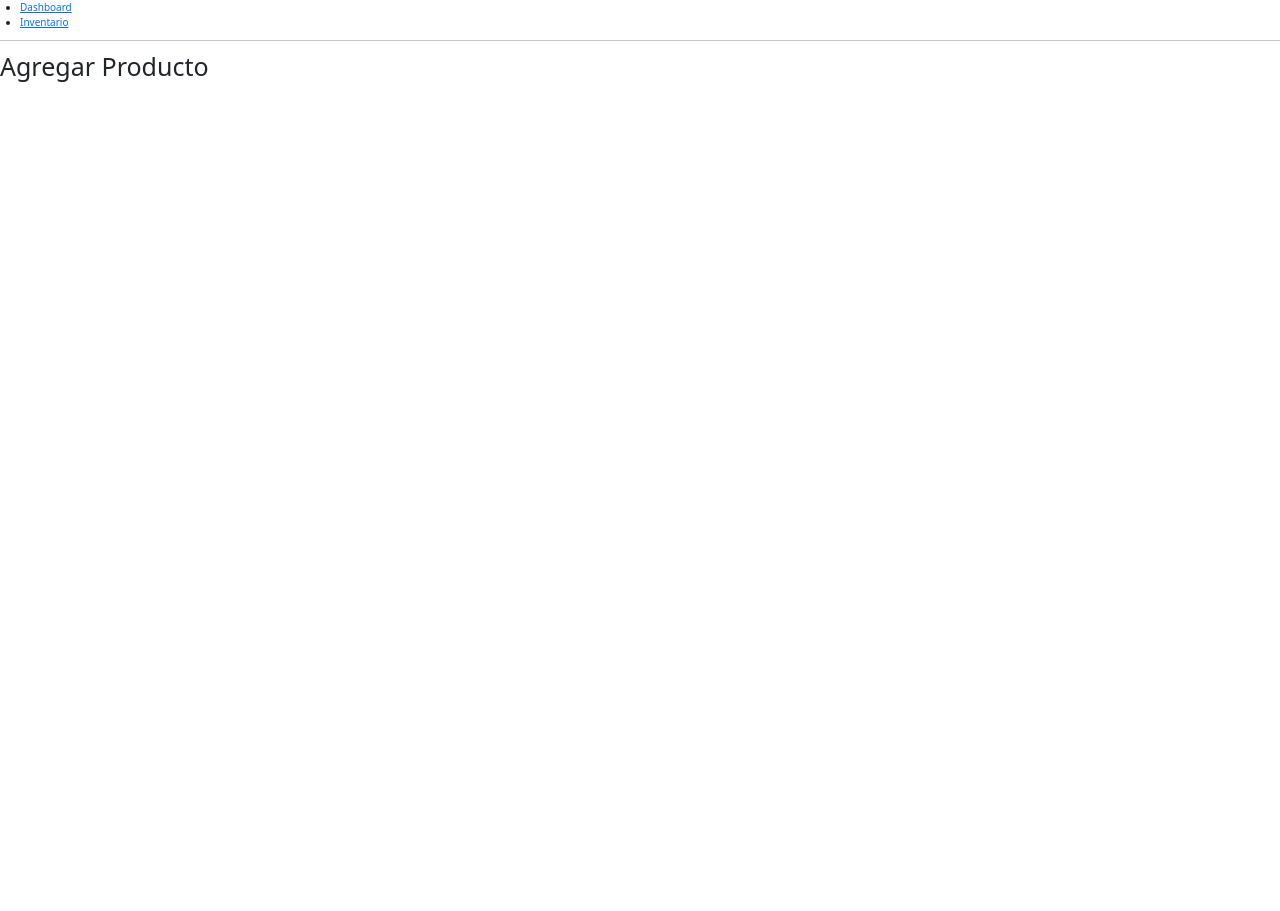
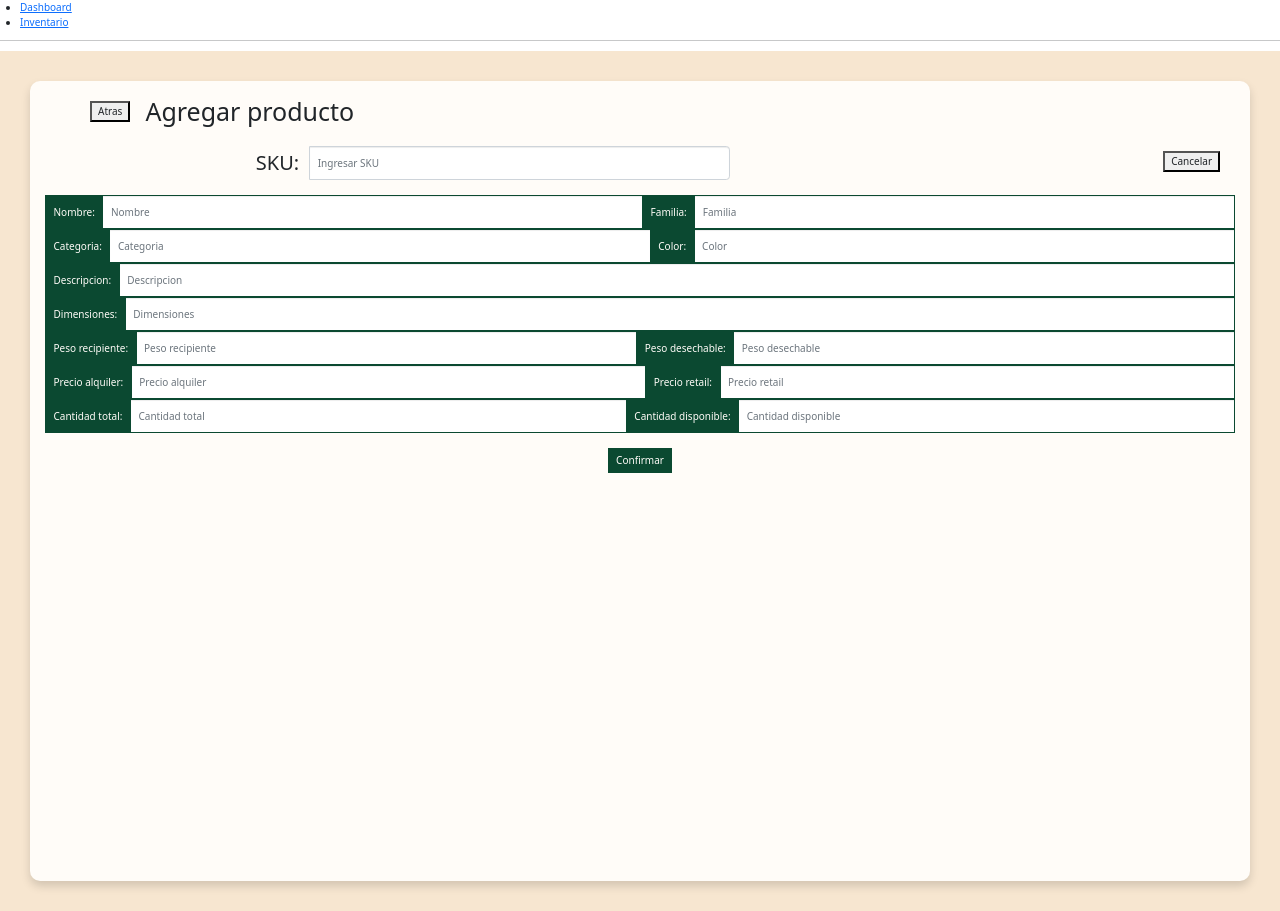
Before and after one commit to Andrearamirezr/CI-0128-Los_Guayabos., a React (Create React App) app in the folder Code/ClientApp/: page /inventario/agregar in a window 1280 px wide. Before the commit the page ends 800 px from the top, so only its background shows below. Built offline with nearby package versions, Linux system fonts and the light colour scheme.

Commit message:
Se implementa la pagina para agregar un producto sin estilos.

```diff
--- /dev/null
+++ b/Code/ClientApp/src/pages/inventario/AgregarProducto.css
@@ -0,0 +1,19 @@
+.bg-ap {
+    background-color: #F7E6D0;
+}
+
+.bg-surface {
+    background-color: #FFFCF8;
+}
+
+.bg-lb {
+    background-color: #0B4931;
+    border-color: #0B4931;
+    border-radius: 0px;
+    color: #FFFCF8;
+}
+
+.brc {
+    border-color: #0B4931;
+    border-radius: 0px;
+}
--- a/Code/ClientApp/src/pages/inventario/AgregarProducto.js
+++ b/Code/ClientApp/src/pages/inventario/AgregarProducto.js
@@ -1,8 +1,34 @@
+import './AgregarProducto.css'
+import { useNavigate } from 'react-router-dom'
+import FormularioAgregar from './components/FormularioAgregar';
 
 {/* Pagina para agregar un producto nuevo */ }
 const AgregarProducto = () => {
+    const navigate = useNavigate();
+
+    { /* Metodo para regresar a la pagina anterior */}
+    const regresar = e => {
+        e.preventDefault();
+        navigate('/inventario', {
+            replace: true,
+        });
+    };
+
     return (
-        <h1>Agregar Producto</h1>
+        <div className="container-fluid bg-ap p-4 min-vh-100">
+            <div className="bg-surface m-4 p-4 rounded-4 shadow min-vh-100">
+                <div className="row">
+                    <div className="col-2 col-md-1 pt-2 text-end">
+                        <button className="" onClick={regresar} >Atras</button>
+                    </div>
+                    <div className="col text-start">
+                        <h1>Agregar producto</h1>
+                    </div>
+                </div>
+                <FormularioAgregar />
+
+            </div>
+        </div>
     );
 }
 
--- /dev/null
+++ b/Code/ClientApp/src/pages/inventario/components/FormularioAgregar.js
@@ -0,0 +1,89 @@
+import '../AgregarProducto.css'
+import { useNavigate } from 'react-router-dom'
+
+{/* Componente para ingresar los datos de un nuevo producto */ }
+function FormularioAgregar(props) {
+    const navigate = useNavigate();
+
+    { /* Metodo para regresar a la pagina anterior */ }
+    const regresar = e => {
+        e.preventDefault();
+        navigate('/inventario', {
+            replace: true,
+        });
+    };
+
+    { /* Metodo para solicitar agregar los datos del formulario a la base de datos */ }
+    const confirmar = e => {
+        e.preventDefault();
+
+        navigate('/inventario', {
+            replace: true,
+        });
+    };
+
+    return (
+        <form onSubmit={confirmar}>
+            <div className="row my-4 px-4">
+                <div className="col-2 col-md-2 pt-2 text-center">
+                    { /* Agregar Imagen
+                           * <input type="file" className=""></input>*/}
+                </div>
+                <div className="col input-group text-start">
+                    <h2 className="pt-2">SKU: </h2>
+                    <input type="text" aria-label="SKU" placeholder="Ingresar SKU" className="ms-3 form-control"></input>
+                </div>
+                <div className="col pt-2 text-end">
+                    <button className="" onClick={regresar} >Cancelar</button>
+                </div>
+            </div>
+            <div className="row">
+                <div class="input-group">
+                    <span class="input-group-text bg-lb">Nombre:</span>
+                    <input type="text" aria-label="Nombre" placeholder="Nombre" class="form-control brc" />
+                    <span class="input-group-text bg-lb">Familia:</span>
+                    <input type="text" aria-label="Familia" placeholder="Familia" class="form-control brc" />
+                </div>
+                <div class="input-group brc">
+                    <span class="input-group-text bg-lb">Categoria:</span>
+                    <input type="text" aria-label="Categoria" placeholder="Categoria" class="form-control brc" />
+                    <span class="input-group-text bg-lb">Color:</span>
+                    <input type="text" aria-label="Color" placeholder="Color" class="form-control brc" />
+                </div>
+                <div class="input-group brc">
+                    <span class="input-group-text bg-lb">Descripcion:</span>
+                    <input type="text" aria-label="Descripcion" placeholder="Descripcion" class="form-control brc" />
+                </div>
+                <div class="input-group brc">
+                    <span class="input-group-text bg-lb">Dimensiones:</span>
+                    <input type="text" aria-label="Dimensiones" placeholder="Dimensiones" class="form-control brc" />
+                </div>
+                <div class="input-group brc">
+                    <span class="input-group-text bg-lb">Peso recipiente:</span>
+                    <input type="text" aria-label="Peso recipiente" placeholder="Peso recipiente" class="form-control brc" />
+                    <span class="input-group-text bg-lb">Peso desechable:</span>
+                    <input type="text" aria-label="Peso desechable" placeholder="Peso desechable" class="form-control brc" />
+                </div>
+                <div class="input-group brc">
+                    <span class="input-group-text bg-lb">Precio alquiler:</span>
+                    <input type="text" aria-label="Precio alquiler" placeholder="Precio alquiler" class="form-control brc" />
+                    <span class="input-group-text bg-lb">Precio retail:</span>
+                    <input type="text" aria-label="Precio retail" placeholder="Precio retail" class="form-control brc" />
+                </div>
+                <div class="input-group brc">
+                    <span class="input-group-text bg-lb">Cantidad total:</span>
+                    <input type="text" aria-label="Cantidad total" placeholder="Cantidad total" class="form-control brc" />
+                    <span class="input-group-text bg-lb">Cantidad disponible:</span>
+                    <input type="text" aria-label="Cantidad disponible" placeholder="Cantidad disponible" class="form-control brc" />
+                </div>
+            </div>
+            <div className="row m-4 text-center">
+                <div className="col">
+                    <button type="submit" className="btn bg-lb">Confirmar</button>
+                </div>
+            </div>
+        </form>
+    );
+}
+
+export default FormularioAgregar;
```
Also changed, not shown: 1 other file (tests, documents, lock files or other folders).
